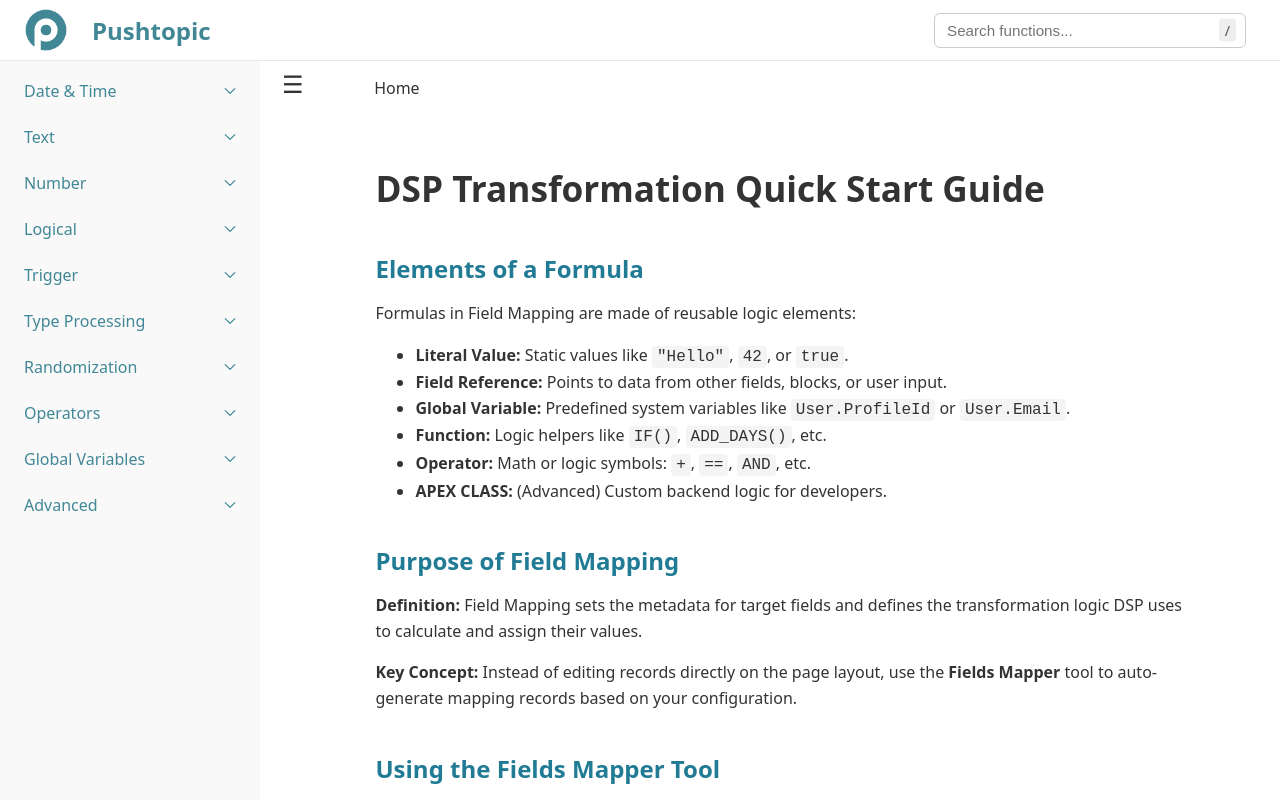
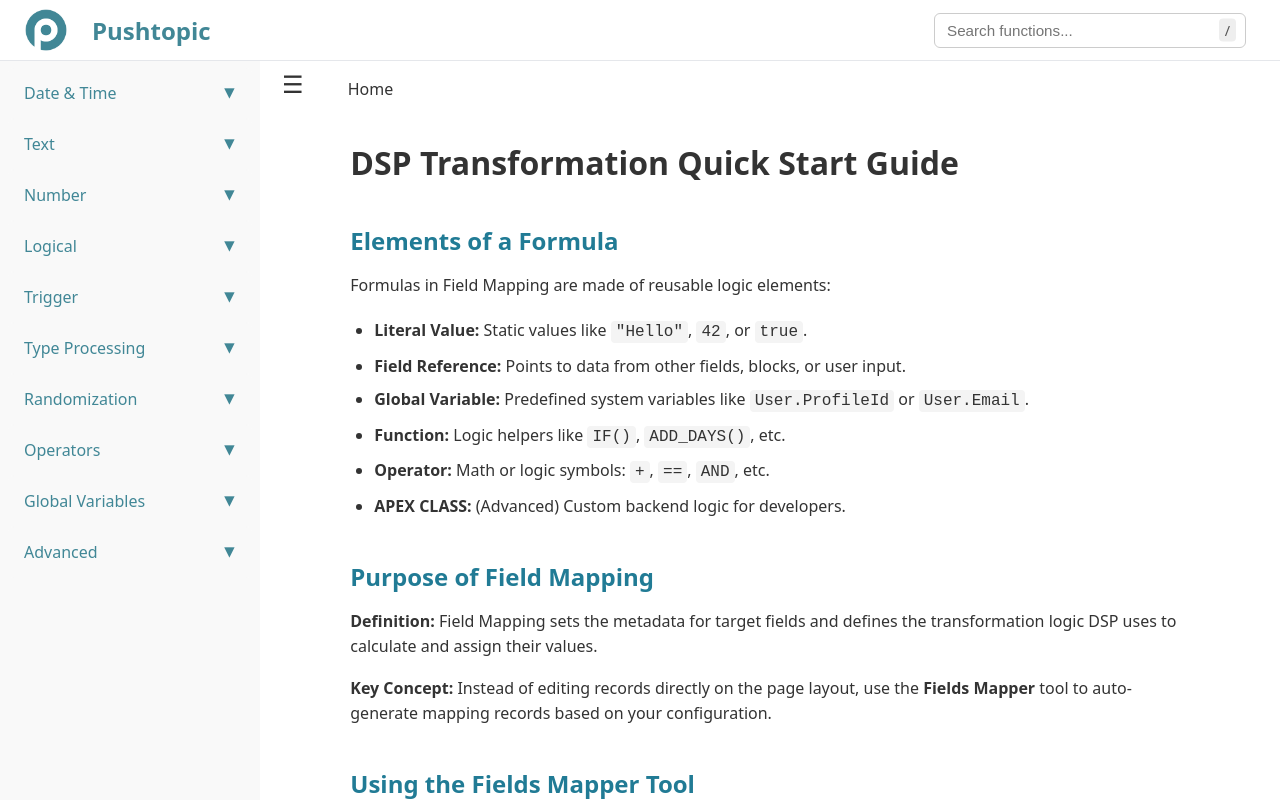
Before and after one commit to data-sync-pro/transformation, an Angular app: page /docs in a window 1280 px wide. Shown: the top 801 px of the page. Built offline with nearby package versions, Linux system fonts and the light colour scheme.

Commit message:
modify style

```diff
--- a/src/app/docs/doc-viewer/doc-viewer.component.css
+++ b/src/app/docs/doc-viewer/doc-viewer.component.css
@@ -1,15 +1,9 @@
 .doc-page {
-  font-family: Arial, sans-serif;
-  max-width: 1500px;
-  padding: 1rem;
   width: 81%;
-  margin: 0 auto;
-  color: #333;
-
+  margin: 5rem auto;
 }
 
 .doc-title {
-  font-size: 2.2rem;
   margin-top: 5rem;
   margin-bottom: 2rem;
 }
@@ -19,10 +13,26 @@
 }
 
 .doc-section h2 {
-  font-size: 1.5rem;
   margin-bottom: 0.5rem;
   border-bottom: 2px solid #ddd;
   padding-bottom: 0.25rem;
+}
+
+.doc-section ul {
+  margin: 1.25rem 0 1.25rem 1.5rem;
+  padding-left: 0;
+}
+
+.doc-section ul li {
+  margin: 0.5rem 0;
+}
+
+.doc-section p code {
+  background-color: #f2eeee;
+  padding: 0.2rem 0.4rem;
+  border-radius: 4px;
+  font-size: 1.25rem;
+  color: #e35f5f;
 }
 
 .doc-syntax {
@@ -38,7 +48,6 @@
   width: 100%;
   border-collapse: collapse;
   margin-top: 1rem;
-  font-size: 0.95rem;
 }
 
 .doc-tables{
@@ -46,7 +55,6 @@
   border-collapse: collapse;
   margin-top: 1rem;
   margin-bottom: 5rem;
-  font-size: 0.95rem;
 }
 
 .doc-table th,
@@ -74,32 +82,6 @@
   overflow-x: hidden;
 }
 
-ul {
-  margin: 1.25rem 0 1.25rem 1.5rem;
-  padding-left: 0;
-}
-
-ul li {
-  margin: 0.5rem 0;
-
-  line-height: 1.6;
-}
-
-h2 {
-  color: #418796;
-}
-
-p, tr, pre, li {
-  font-size: 1.25rem;
-
-  line-height: 1.6;
-}
-
-.hljs {
-  background-color: #f8f8f8 !important;
-  line-height: 1.5;
-}
-
 a {
   color: #418796;
 }
--- a/src/app/layouts/function-page-main-layout/function-page-main-layout.component.css
+++ b/src/app/layouts/function-page-main-layout/function-page-main-layout.component.css
@@ -1,10 +1,3 @@
-html,
-body {
-  margin: 0;
-  padding: 0;
-  height: 100%;
-  box-sizing: border-box;
-}
 
 .logo {
   height: 60px;
@@ -152,13 +145,19 @@ body {
   margin-left: 0;
 }
 .sidebar-wrapper + .content {
-  margin-left: 290px;
+  margin-left: 250px;
 }
-
-
 
 ul {
   padding-left: 1rem;
+}
+
+ul li {
+  margin: 0;
+}
+
+p, tr, pre, ul, li {
+  line-height: 1.3;
 }
 
 .nav {
@@ -172,8 +171,6 @@ ul {
   padding: 0;
   margin: 0.5rem;
 }
-
-
 
 .category-header {
   display: flex;
@@ -195,15 +192,14 @@ ul {
   background-color: #d9e4e8;
 }
 
+.arrow {
+  font-size: 1.3rem;
+  transform: rotate(90deg);
 
-.arrow {
-  width: 12px;
-  height: 12px;
-  transform: rotate(0deg);
 }
 
 .arrow.expanded {
-  transform: rotate(90deg);
+  transform: rotate(180deg);
 }
 
 .function-list {
--- a/src/app/layouts/function-page-main-layout/function-page-main-layout.component.html
+++ b/src/app/layouts/function-page-main-layout/function-page-main-layout.component.html
@@ -29,18 +29,13 @@
           <li *ngFor="let category of functionCategories" class="nav-category">
             <div class="category-header" (click)="toggleCategory(category)">
               {{ category.name }}
-              <img
-                class="arrow"
-                [class.expanded]="
-                  category.name === 'Operators'
-                    ? operatorArrowLeft
-                    : category.name === 'Global Variables'
-                    ? globalVariableArrowLeft
-                    : category.expanded
-                "
-                src="assets/icon/arrow.svg"
-                alt="Expand"
-              />
+              <span class="arrow" [class.expanded]="
+              category.name === 'Operators'
+                ? operatorArrowLeft
+                : category.name === 'Global Variables'
+                ? globalVariableArrowLeft
+                : category.expanded
+            ">▸</span>
             </div>
             <ul
               class="function-list"
--- a/src/app/layouts/search-overlay/search-overlay.component.css
+++ b/src/app/layouts/search-overlay/search-overlay.component.css
@@ -33,10 +33,10 @@
   width: 100%;
   box-sizing: border-box;
   padding: 12px 48px 12px 12px;
-  font-size: 1.2rem;
   border: 1px solid #ccc;
   border-radius: 6px;
   height: 44px;
+  font-size: 1rem;
 }
 
 .overlay-search-box:focus {
@@ -51,7 +51,7 @@
   top: 50%;
   transform: translateY(-50%);
   background-color: #eee;
-  font-size: 0.9rem;
+  font-size: 1rem;
   padding: 2px 6px;
   border-radius: 4px;
   color: #555;
@@ -82,7 +82,6 @@
   padding: 0.75rem 1rem;
   border-radius: 6px;
   background-color: #f8f9fa;
-  font-size: 1.1rem;
   gap: 0.5rem;
   cursor: pointer;
   transition: background-color 0.2s ease;
@@ -111,7 +110,7 @@
   background-color: #d9e4e8;
   color: #333;
   padding: 3px 8px;
-  font-size: 0.75rem;
+  font-size: 0.9rem;
   border-radius: 12px;
   white-space: nowrap;
 }
@@ -126,7 +125,6 @@
 }
 
 .icon {
-  font-size: 1.1rem;
   color: #0070f3;
 }
 .filters-section {
@@ -159,7 +157,7 @@
   padding: 6px 14px;
   background-color: #f1f1f1;
   border-radius: 9999px;
-  font-size: 0.95rem;
+  font-size: 1rem;
   cursor: pointer;
   border: 1px solid #ccc;
   transition: all 0.2s ease;
@@ -190,7 +188,7 @@
   border: none;
   border-radius: 4px;
   cursor: pointer;
-  font-size: 0.8rem;
+  font-size: 0.9rem;
   color: #333;
   transition: background-color 0.2s ease;
 }
--- a/src/app/pages/home/home.component.css
+++ b/src/app/pages/home/home.component.css
@@ -1,23 +1,16 @@
 
 .home-content {
-  max-width: 1500px;
-  padding: 1rem;
+  margin: 5rem auto;
   width: 81%;
-  margin: 0 auto;
-  padding-top:5rem;
 }
 
 .home-content h1 {
-  font-size: 2.2rem;
-  font-weight: bold;
   margin-bottom: 2rem;
 }
 
 .doc-subheading {
-  font-size: 1.5rem;
   margin-top: 2.5rem;
   margin-bottom: 1rem;
-  color: #217B95; /* same tone as your function heading */
 }
 
 .home-content p,
--- a/src/styles.css
+++ b/src/styles.css
@@ -1,4 +1,13 @@
-/* You can add global styles to this file, and also import other style files */
+
+html,
+body {
+  margin: 0;
+  padding: 0;
+  height: 100%;
+  box-sizing: border-box;
+}
+
+
 body {
   font-family: "ITC Avant Garde", system-ui, -apple-system, system-ui,
     "Segoe UI", Roboto, "Helvetica Neue", Arial, "Noto Sans", sans-serif,
@@ -6,10 +15,30 @@ body {
   color: #333;
 }
 
-.doc-section p code {
-  background-color: #f2eeee;
-  padding: 0.2rem 0.4rem;
-  border-radius: 4px;
-  font-size: 1.25rem;
-  color: #e35f5f;
+h1 {
+  font-size: 2rem;
 }
+
+h2 {
+  font-size: 1.5rem;
+  color: #217B95;
+}
+
+p, tr, pre, ul, li {
+  font-size: 1rem;
+  line-height: 1.6;
+}
+
+ul {
+  margin: 1.25rem 0 1.25rem 1.5rem;
+  padding-left: 0;
+}
+
+ul li {
+  margin: 0.5rem 0;
+}
+
+.hljs {
+  background-color: #f8f8f8 !important;
+  line-height: 1.6;
+}
```
